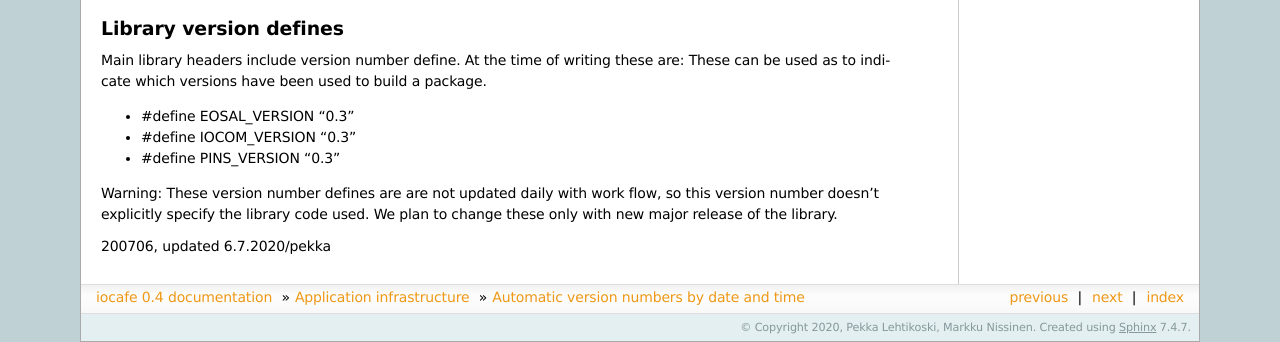
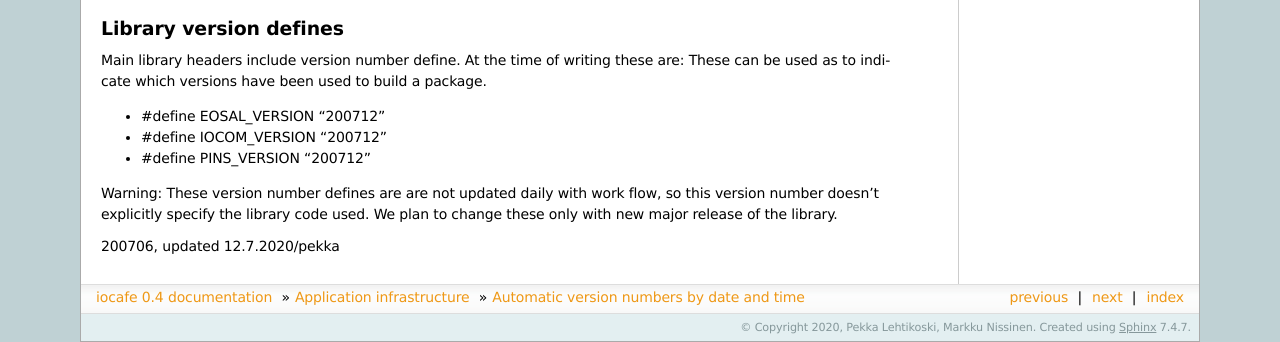
Before and after one commit to iocafe/iocafe-doc, a Sphinx documentation site: the page built from source/infra/versioning/200706-automatic-versioning-by-date-and-time.rst, in a window 1280 px wide. Shown: the part 984-1326 px from the top of the page. Built offline with Sphinx 7.4.7, drawn with Linux system fonts in a browser that asks for light colours.

Commit message:
Library uses date format

```diff
--- a/source/infra/versioning/200706-automatic-versioning-by-date-and-time.rst
+++ b/source/infra/versioning/200706-automatic-versioning-by-date-and-time.rst
@@ -65,13 +65,13 @@ Library version defines
 Main library headers include version number define. At the time of writing these are:
 These can be used as to indicate which versions have been used to build a package.
 
-* #define EOSAL_VERSION "0.3"
-* #define IOCOM_VERSION "0.3"
-* #define PINS_VERSION "0.3"
+* #define EOSAL_VERSION "200712"
+* #define IOCOM_VERSION "200712"
+* #define PINS_VERSION "200712"
 
 Warning: These version number defines are are not updated daily with work flow, so this
 version number doesn't explicitly specify the library code used. We plan to change these
 only with new major release of the library.
 
 
-200706, updated 6.7.2020/pekka
+200706, updated 12.7.2020/pekka
```
